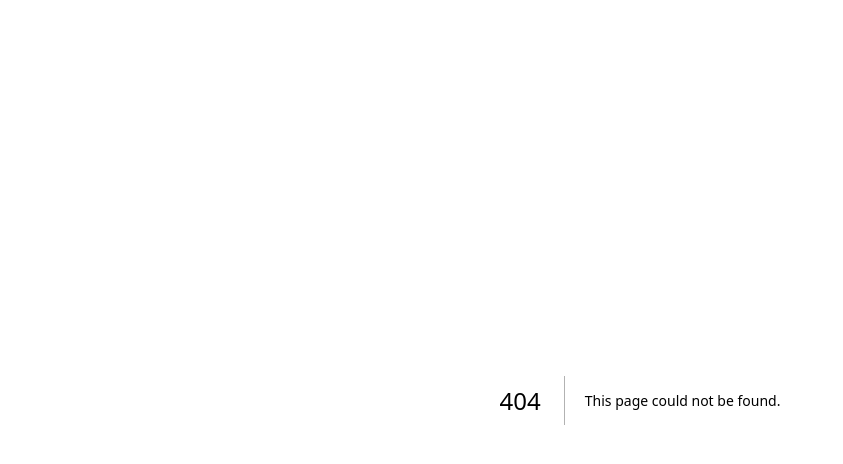
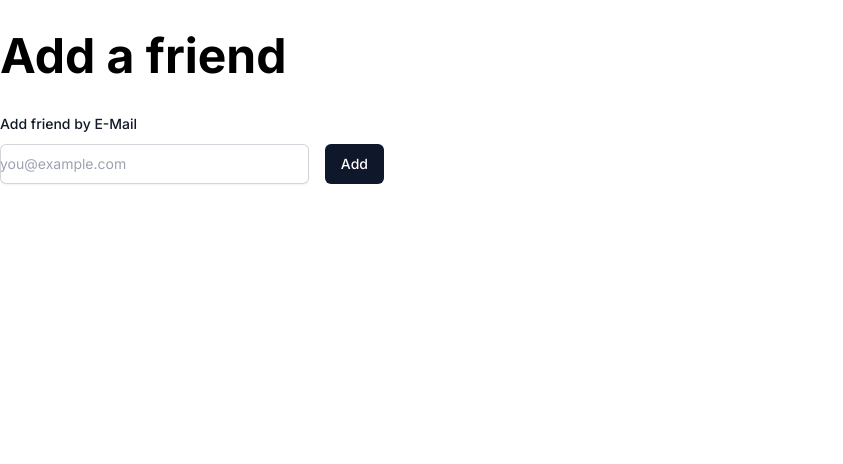
Before and after one commit to yogesh16singh/conversify, a Next.js app: page /dashboard/add in a window 1280 px wide. Before the commit this address had no page. Shown: the top 464 px of the page, without its empty margins (0-843 px from the left). Built offline with nearby package versions, Linux system fonts and the light colour scheme.

Commit message:
feat: add new friend

```diff
--- a/package.json
+++ b/package.json
@@ -9,8 +9,10 @@
     "lint": "next lint"
   },
   "dependencies": {
+    "@hookform/resolvers": "^3.3.4",
     "@next-auth/upstash-redis-adapter": "^3.0.4",
     "@upstash/redis": "^1.28.4",
+    "axios": "^1.6.7",
     "class-variance-authority": "^0.7.0",
     "clsx": "^2.1.0",
     "lucide-react": "^0.338.0",
@@ -18,7 +20,9 @@
     "next-auth": "^4.24.6",
     "react": "^18",
     "react-dom": "^18",
-    "tailwind-merge": "^2.2.1"
+    "react-hook-form": "^7.50.1",
+    "tailwind-merge": "^2.2.1",
+    "zod": "^3.22.4"
   },
   "devDependencies": {
     "@types/node": "^20",
--- a/src/app/(auth)/login/page.tsx
+++ b/src/app/(auth)/login/page.tsx
@@ -36,7 +36,7 @@
             type='button'
             className='max-w-sm mx-auto w-full'
             onClick={loginWithGoogle}>
-            {isLoading ? null : (
+            {isLoading ? <></> : (
               <svg
                 className='mr-2 h-4 w-4'
                 aria-hidden='true'
--- /dev/null
+++ b/src/app/(dashboard)/dashboard/add/page.tsx
@@ -0,0 +1,13 @@
+import AddFriendButton from '@/components/AddFriendButton'
+import { FC } from 'react'
+
+const page: FC = () => {
+  return (
+    <main className='pt-8'>
+      <h1 className='font-bold text-5xl mb-8'>Add a friend</h1>
+      <AddFriendButton />
+    </main>
+  )
+}
+
+export default page
--- a/src/app/(dashboard)/dashboard/page.tsx
+++ b/src/app/(dashboard)/dashboard/page.tsx
@@ -1,3 +1,7 @@
-export default function Page() {
-    return <h1>Dashboard</h1>
+import { authOptions } from "@/lib/auth"
+import { getServerSession } from "next-auth"
+
+export default async function Page() {
+  const session = await getServerSession(authOptions)
+    return <h1>session: {JSON.stringify(session)}</h1>
   }
--- /dev/null
+++ b/src/components/AddFriendButton.tsx
@@ -0,0 +1,81 @@
+"use client";
+
+import { addFriendValidator } from "@/lib/validations/add-friend";
+import axios, { AxiosError } from "axios";
+import { FC, useState } from "react";
+import Button from "./ui/Button";
+import { z } from "zod";
+import { useForm } from "react-hook-form";
+import { zodResolver } from "@hookform/resolvers/zod";
+
+interface AddFriendButtonProps {}
+
+type FormData = z.infer<typeof addFriendValidator>;
+
+const AddFriendButton: FC<AddFriendButtonProps> = ({}) => {
+  const [showSuccessState, setShowSuccessState] = useState<boolean>(false);
+
+  const {
+    register,
+    handleSubmit,
+    setError,
+    formState: { errors },
+  } = useForm<FormData>({
+    resolver: zodResolver(addFriendValidator),
+  });
+
+  const addFriend = async (email: string) => {
+    try {
+      const validatedEmail = addFriendValidator.parse({ email });
+
+      await axios.post("/api/friends/add", {
+        email: validatedEmail,
+      });
+
+      setShowSuccessState(true);
+    } catch (error) {
+      if (error instanceof z.ZodError) {
+        setError("email", { message: error.message });
+        return;
+      }
+
+      if (error instanceof AxiosError) {
+        setError("email", { message: error.response?.data });
+        return;
+      }
+
+      setError("email", { message: "Something went wrong." });
+    }
+  };
+
+  const onSubmit = (data: FormData) => {
+    addFriend(data.email);
+  };
+
+  return (
+    <form onSubmit={handleSubmit(onSubmit)} className="max-w-sm">
+      <label
+        htmlFor="email"
+        className="block text-sm font-medium leading-6 text-gray-900"
+      >
+        Add friend by E-Mail
+      </label>
+
+      <div className="mt-2 flex gap-4">
+        <input
+          {...register("email")}
+          type="text"
+          className="block w-full rounded-md border-0 py-1.5 text-gray-900 shadow-sm ring-1 ring-inset ring-gray-300 placeholder:text-gray-400 focus:ring-2 focus:ring-inset focus:ring-indigo-600 sm:text-sm sm:leading-6"
+          placeholder="you@example.com"
+        />
+        <Button>Add</Button>
+      </div>
+      <p className="mt-1 text-sm text-red-600">{errors.email?.message}</p>
+      {showSuccessState ? (
+        <p className="mt-1 text-sm text-green-600">Friend request sent!</p>
+      ) : null}
+    </form>
+  );
+};
+
+export default AddFriendButton;
--- a/src/components/Providers.tsx
+++ b/src/components/Providers.tsx
@@ -1,7 +1,7 @@
 "use client";
 
 import { FC, ReactNode } from "react";
-// import { Toaster } from "react-hot-toast";
+import { Toaster } from "react-hot-toast";
 
 interface ProvidersProps {
   children: ReactNode;
@@ -10,7 +10,7 @@
 const Providers: FC<ProvidersProps> = ({ children }) => {
   return (
     <>
-      {/* <Toaster position="top-center" reverseOrder={false} /> */}
+      <Toaster position="top-center" reverseOrder={false} />
       {children}
     </>
   );
--- /dev/null
+++ b/src/lib/validations/add-friend.ts
@@ -0,0 +1,5 @@
+import { z } from "zod";
+
+export const addFriendValidator = z.object({
+  email: z.string().email(),
+});
```
Also changed, not shown: .codesandbox/tasks.json, 2 other files (tests, documents, lock files or other folders).
